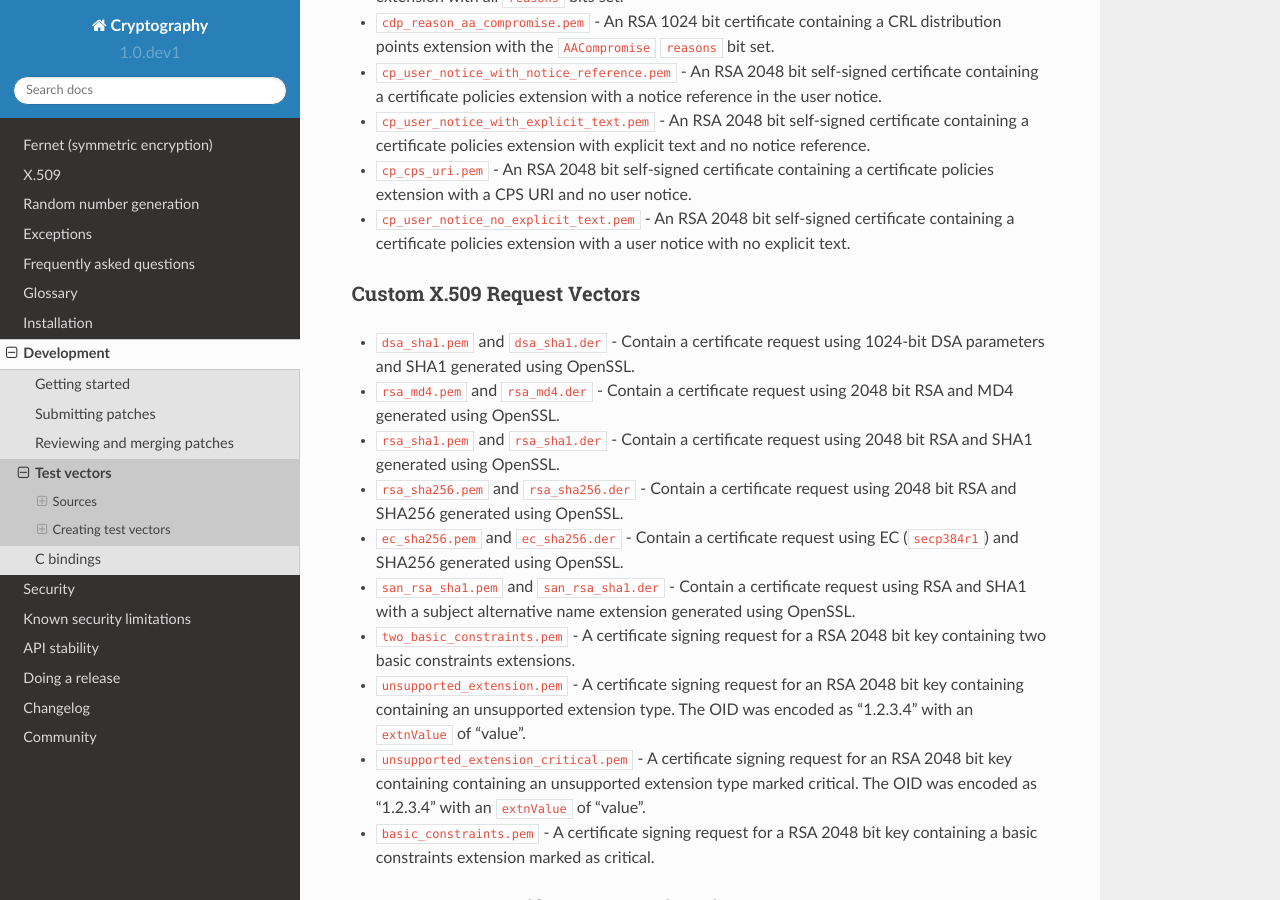
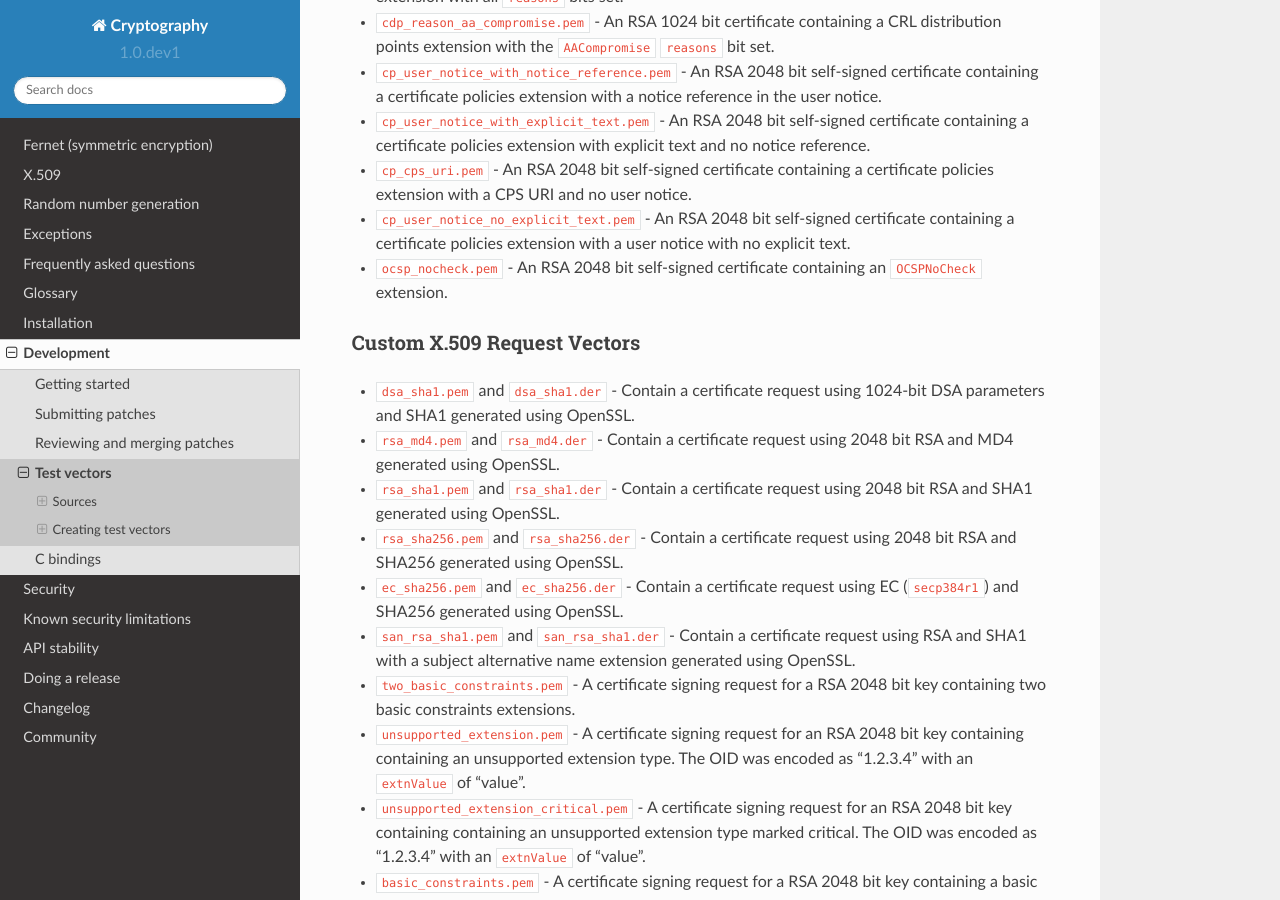
Before and after one commit to WebKing0121/cryptography, a Sphinx documentation site: the page built from docs/development/test-vectors.rst, in a window 1280 px wide and 900 px high, scrolled down 3948 px. Built offline with Sphinx 7.4.7 and the Read the Docs theme 2.0.0, drawn with Linux system fonts in a browser that asks for light colours; pages that are not in the unit, such as notebooks, are missing from menus.

Commit message:
add OCSPNoCheck test vector

```diff
--- a/docs/development/test-vectors.rst
+++ b/docs/development/test-vectors.rst
@@ -203,6 +203,8 @@ Custom X.509 Vectors
 * ``cp_user_notice_no_explicit_text.pem`` - An RSA 2048 bit self-signed
   certificate containing a certificate policies extension with a user notice
   with no explicit text.
+* ``ocsp_nocheck.pem`` - An RSA 2048 bit self-signed certificate containing
+  an ``OCSPNoCheck`` extension.
 
 Custom X.509 Request Vectors
 ~~~~~~~~~~~~~~~~~~~~~~~~~~~~
```
Also changed, not shown: 1 other file.
